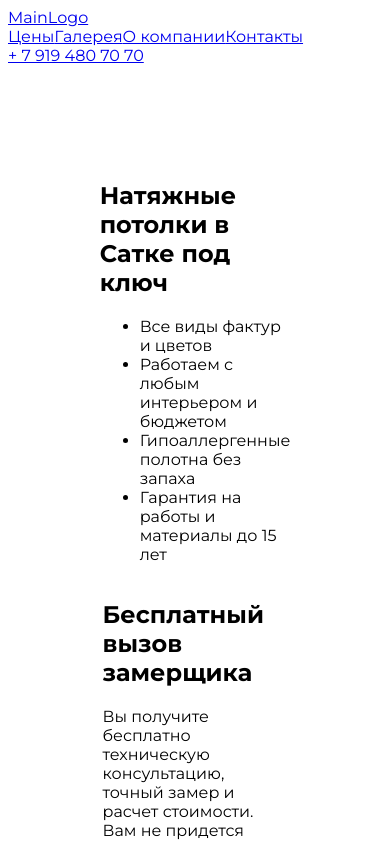
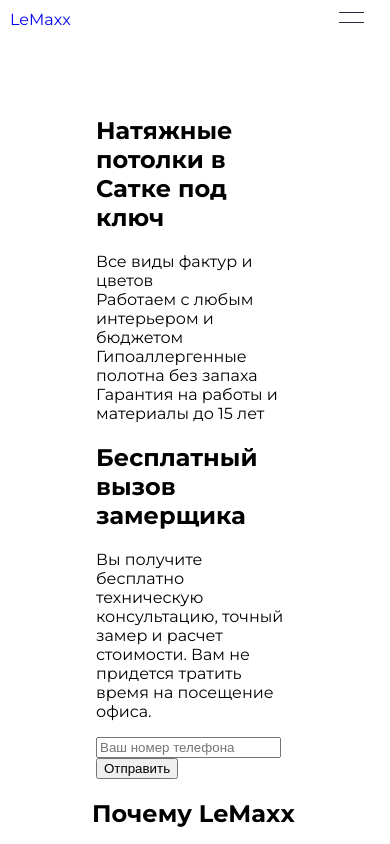
Before and after one commit to DenisJet/lemaxx, a Next.js app: page / in a window 390 px wide. Shown: the top 844 px of the page. Built offline with nearby package versions, Linux system fonts and the light colour scheme.

Commit message:
add mobile menu

```diff
--- a/src/app/globals.css
+++ b/src/app/globals.css
@@ -6,3 +6,47 @@
     "Fira Mono", "Droid Sans Mono", "Courier New", monospace;
 
 }
+
+.visually-hidden {
+  position: absolute;
+  width: 1px;
+  height: 1px;
+  margin: -1px;
+  border: 0;
+  padding: 0;
+  white-space: nowrap;
+  clip: rect(0 0 0 0);
+  overflow: hidden;
+}
+html,
+body {
+  height: 100%;
+  margin: 0;
+}
+
+img {
+  display: block;
+  max-width: 100%;
+  height: auto;
+}
+
+*,
+*::before,
+*::after {
+  box-sizing: border-box;
+}
+
+ul {
+  list-style: none;
+  padding: 0;
+  margin: 0;
+}
+
+ol {
+  padding: 0;
+  margin: 0;
+}
+
+a {
+  text-decoration: none;
+}
--- a/src/components/Header/Header.module.css
+++ b/src/components/Header/Header.module.css
@@ -0,0 +1,34 @@
+.header {
+  position: fixed;
+  background-color: white;
+  width: 100%;
+  padding-top: 10px;
+  padding-bottom: 10px;
+}
+
+.headerContainer {
+  position: relative;
+  max-width: 1240px;
+  padding-left: 10px;
+  padding-right: 10px;
+  margin: auto;
+}
+
+.button {
+  position: absolute;
+  right: 20px;
+  top: 0;
+  border: none;
+  background-color: transparent;
+}
+
+.nav {
+  display: flex;
+  flex-direction: column;
+  justify-content: space-evenly;
+  width: 100%;
+}
+
+.tel {
+  white-space: nowrap;
+}
--- a/src/components/Header/Header.tsx
+++ b/src/components/Header/Header.tsx
@@ -1,16 +1,53 @@
+'use client';
 import Link from 'next/link';
+import styles from './Header.module.css';
+import { useState } from 'react';
 
 export default function Header(): JSX.Element {
+  const [isOpened, setIsOpened] = useState(false);
+  const btnClass = isOpened ? 'opened' : 'closed';
+
   return (
-    <header>
-      <Link href='/'>MainLogo</Link>
-      <nav>
-        <Link href='#price'>Цены</Link>
-        <Link href='#gallery'>Галерея</Link>
-        <Link href='#about'>О компании</Link>
-        <Link href='#contacts'>Контакты</Link>
-      </nav>
-      <Link href='tel:+79194807070'>+ 7 919 480 70 70</Link>
+    <header className={styles.header}>
+      <div className={styles.headerContainer}>
+        <Link className={styles.logo} href='/'>
+          <span>Le</span>Maxx
+        </Link>
+        {isOpened ? (
+          <nav className={styles.nav}>
+            <Link href='#price'>Цены</Link>
+            <Link href='#gallery'>Галерея</Link>
+            <Link href='#about'>О компании</Link>
+            <Link href='#contacts'>Контакты</Link>
+            <Link className={styles.tel} href='tel:+79194807070'>
+              + 7 919 480 70 70
+            </Link>
+          </nav>
+        ) : (
+          ''
+        )}
+        {isOpened ? (
+          <button className={styles.button} type='button' title='close menu' onClick={() => setIsOpened(false)}>
+            <svg width='20' height='20' viewBox='0 0 20 20' fill='none' xmlns='http://www.w3.org/2000/svg'>
+              <path
+                d='M2.06058 0.807579C1.86532 0.612317 1.54874 0.612317 1.35348 0.807579C1.15822 1.00284 1.15822 1.31942 1.35348 1.51469L2.06058 0.807579ZM1.35348 1.51469L19.0311 19.1924L19.7383 18.4852L2.06058 0.807579L1.35348 1.51469Z'
+                fill='#242C3C'
+              />
+              <path
+                d='M1.35362 19.1924C1.15836 19.3876 0.841774 19.3876 0.646512 19.1924C0.45125 18.9971 0.45125 18.6805 0.646512 18.4852L1.35362 19.1924ZM19.0313 1.51469L1.35362 19.1924L0.646512 18.4852L18.3242 0.807579L19.0313 1.51469Z'
+                fill='#242C3C'
+              />
+            </svg>
+          </button>
+        ) : (
+          <button className={styles.button} type='button' title='open menu' onClick={() => setIsOpened(true)}>
+            <svg width='25' height='11' viewBox='0 0 25 11' fill='none' xmlns='http://www.w3.org/2000/svg'>
+              <line y1='0.5' x2='25' y2='0.5' stroke='#242C3C' />
+              <line y1='10.5' x2='25' y2='10.5' stroke='#242C3C' />
+            </svg>
+          </button>
+        )}
+      </div>
     </header>
   );
 }
```
